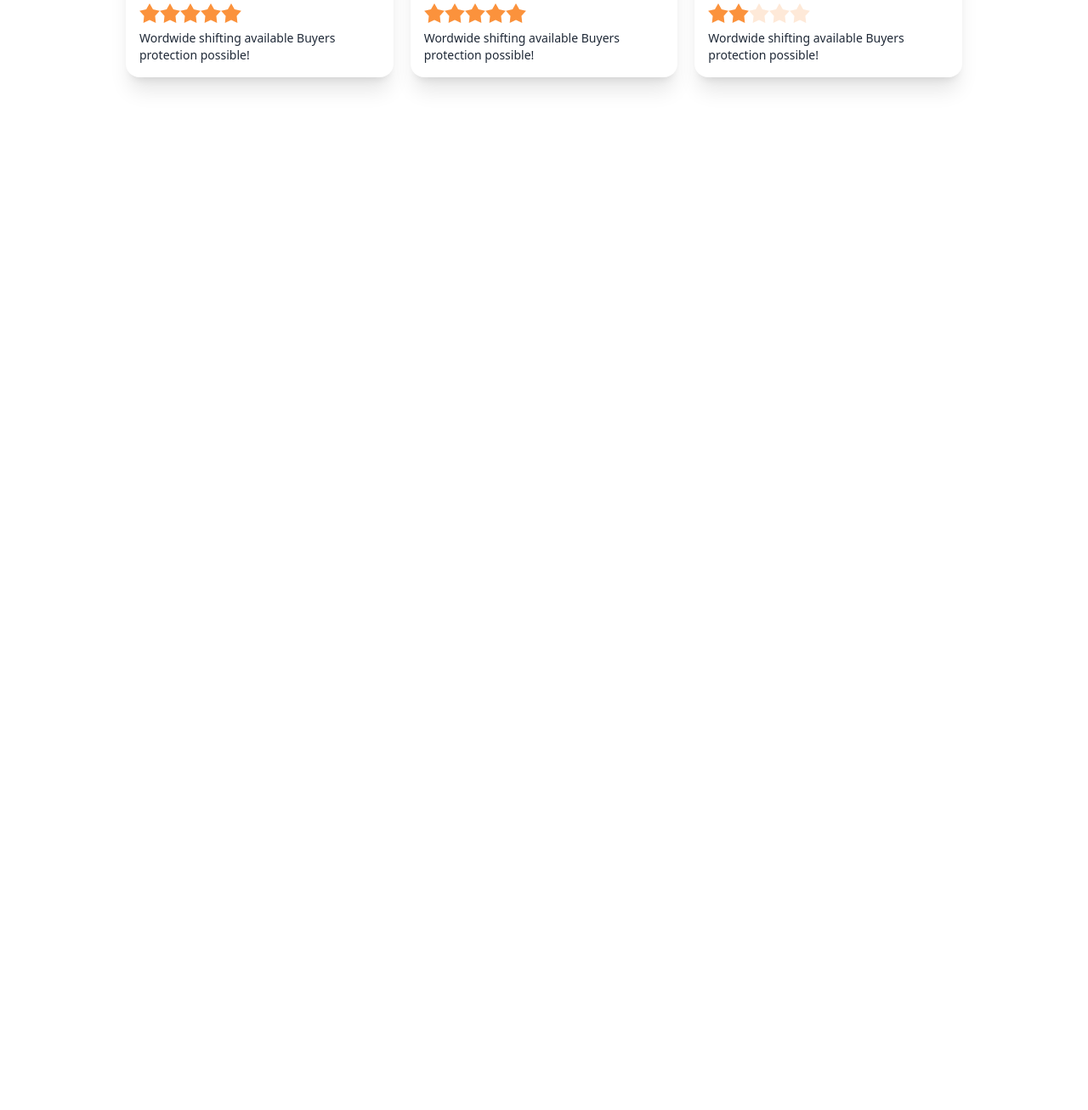
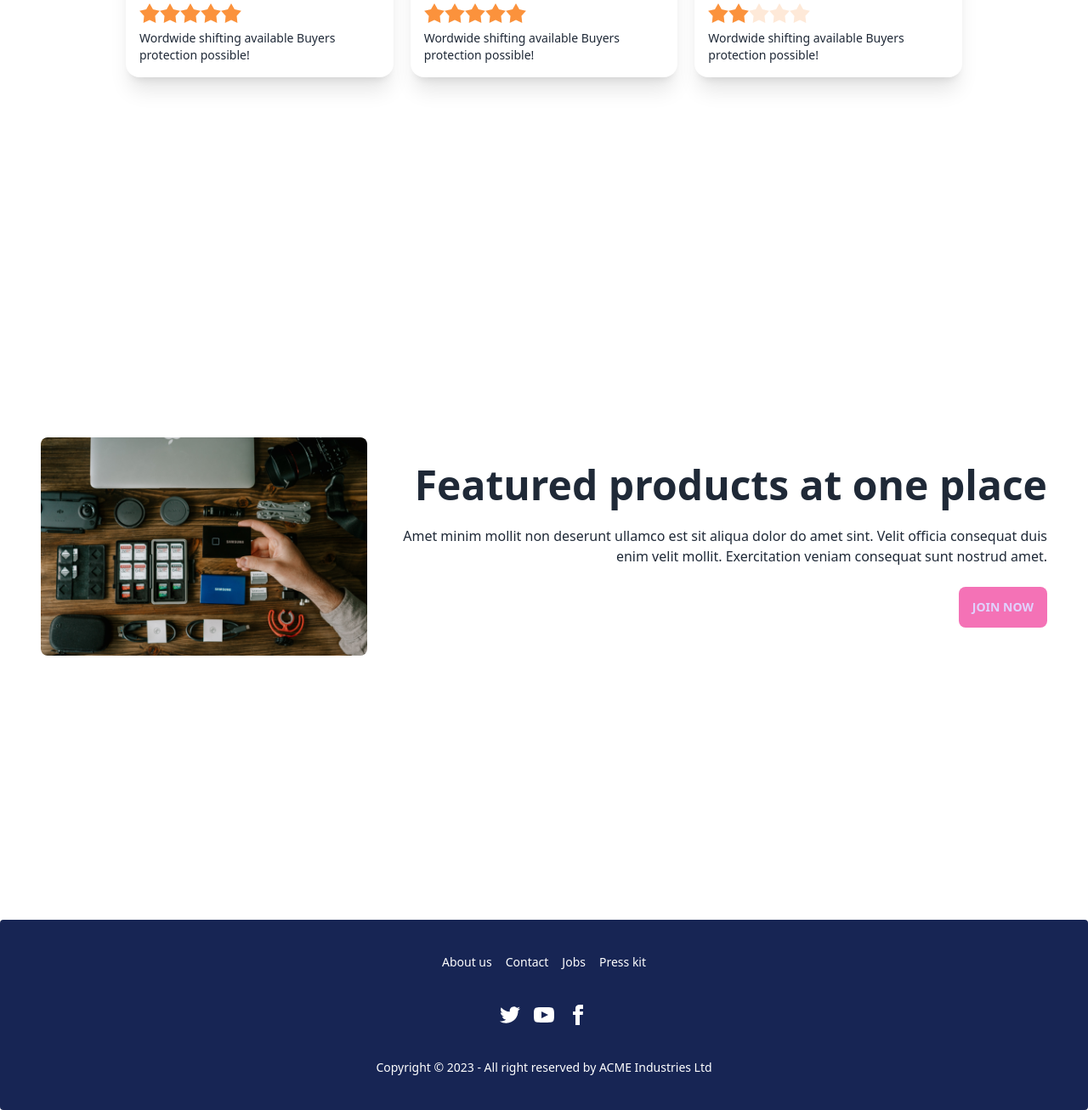
Before and after one commit to Muinul-Islam/influencer-gear, a plain HTML site: page index.html in a window 1280 px wide. Shown: the part 2094-3401 px from the top of the page at 85% size. Before the commit the page ends 2317 px from the top, so only its background shows below. Drawn offline with nearby package versions, Linux system fonts and the light colour scheme.

Commit message:
complete

```diff
--- a/index.html
+++ b/index.html
@@ -229,10 +229,39 @@
                 </div>
                 </div>
             </section>
+            <section class="max-w-screen-xl mx-auto px-8  py-5 my-5">
+                <div>
+                    <div class="hero min-h-screen ">
+                        <div class="hero-content flex-col lg:flex-row gap-4">
+                          <img src="/images/gear.png" class="max-w-sm rounded-lg " />
+                          <div class="text-right">
+                            <h1 class="text-5xl font-bold">Featured products at one place</h1>
+                            <p class="py-6">Amet minim mollit non deserunt ullamco est sit aliqua dolor do amet sint. Velit officia consequat duis enim velit mollit. Exercitation veniam consequat sunt nostrud amet.</p>
+                            <button class="btn btn-primary bg-pink-400 border-none">Join Now</button>
+                          </div>
+                        </div>
+                      </div>
+                </div>
+            </section>
         </main>
-        <footer>
-
-        </footer>
+        <footer class="footer footer-center p-10 bg-blue-950 text-white text-base-content rounded">
+            <div class="grid grid-flow-col gap-4">
+              <a class="link link-hover">About us</a>
+              <a class="link link-hover">Contact</a>
+              <a class="link link-hover">Jobs</a>
+              <a class="link link-hover">Press kit</a>
+            </div>
+            <div>
+              <div class="grid grid-flow-col gap-4">
+                <a><svg xmlns="http://www.w3.org/2000/svg" width="24" height="24" viewBox="0 0 24 24" class="fill-current"><path d="M24 4.557c-.883.392-1.832.656-2.828.775 1.017-.609 1.798-1.574 2.165-2.724-.951.564-2.005.974-3.127 1.195-.897-.957-2.178-1.555-3.594-1.555-3.179 0-5.515 2.966-4.797 6.045-4.091-.205-7.719-2.165-10.148-5.144-1.29 2.213-.669 5.108 1.523 6.574-.806-.026-1.566-.247-2.229-.616-.054 2.281 1.581 4.415 3.949 4.89-.693.188-1.452.232-2.224.084.626 1.956 2.444 3.379 4.6 3.419-2.07 1.623-4.678 2.348-7.29 2.04 2.179 1.397 4.768 2.212 7.548 2.212 9.142 0 14.307-7.721 13.995-14.646.962-.695 1.797-1.562 2.457-2.549z"></path></svg></a>
+                <a><svg xmlns="http://www.w3.org/2000/svg" width="24" height="24" viewBox="0 0 24 24" class="fill-current"><path d="M19.615 3.184c-3.604-.246-11.631-.245-15.23 0-3.897.266-4.356 2.62-4.385 8.816.029 6.185.484 8.549 4.385 8.816 3.6.245 11.626.246 15.23 0 3.897-.266 4.356-2.62 4.385-8.816-.029-6.185-.484-8.549-4.385-8.816zm-10.615 12.816v-8l8 3.993-8 4.007z"></path></svg></a>
+                <a><svg xmlns="http://www.w3.org/2000/svg" width="24" height="24" viewBox="0 0 24 24" class="fill-current"><path d="M9 8h-3v4h3v12h5v-12h3.642l.358-4h-4v-1.667c0-.955.192-1.333 1.115-1.333h2.885v-5h-3.808c-3.596 0-5.192 1.583-5.192 4.615v3.385z"></path></svg></a>
+              </div>
+            </div>
+            <div>
+              <p>Copyright © 2023 - All right reserved by ACME Industries Ltd</p>
+            </div>
+          </footer>
 </body>
 
 </html>
```
